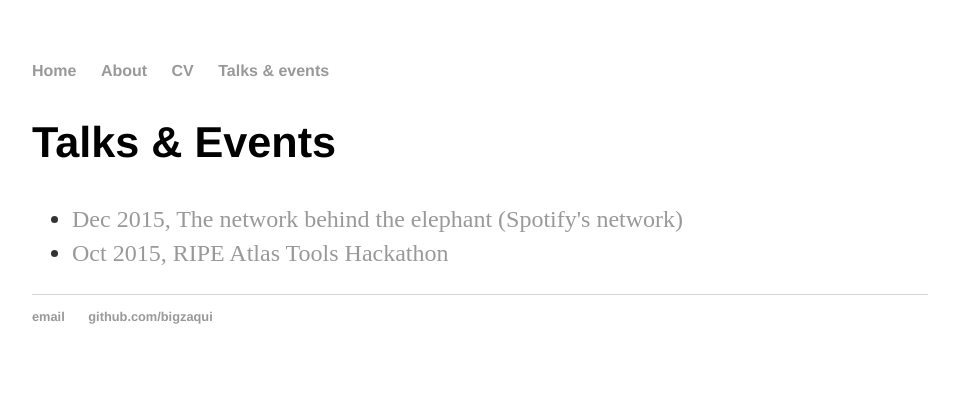
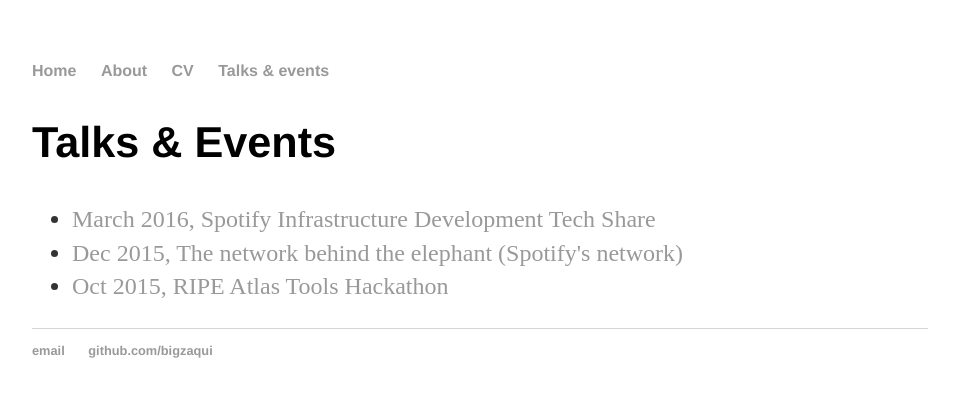
Before and after one commit to bigzaqui/bigzaqui.github.io, a Jekyll site: the page built from talks/index.html, in a window 1280 px wide. Shown: the top 397 px of the page, without its empty margins (160-1119 px from the left). Built offline with Jekyll 4.4.1, drawn with Linux system fonts in a browser that asks for light colours.

Commit message:
Update index.html

```diff
--- a/talks/index.html
+++ b/talks/index.html
@@ -4,6 +4,7 @@ title: My talks
 ---
 <h2>Talks & Events</h2>
 <p><ul class="contacts">
+	<li><a href="http://www.meetup.com/Spotify/events/228802356/">March 2016, Spotify Infrastructure Development Tech Share</a></li>
 	<li><a href="http://www.meetup.com/stockholm-hug/events/226986550/">Dec 2015, The network behind the elephant (Spotify's network)</a></li>
 	<li><a href="https://labs.ripe.net/Members/becha/ripe-atlas-tools-hackathon-results">Oct 2015, RIPE Atlas Tools Hackathon</a></li>
 </ul>
```
